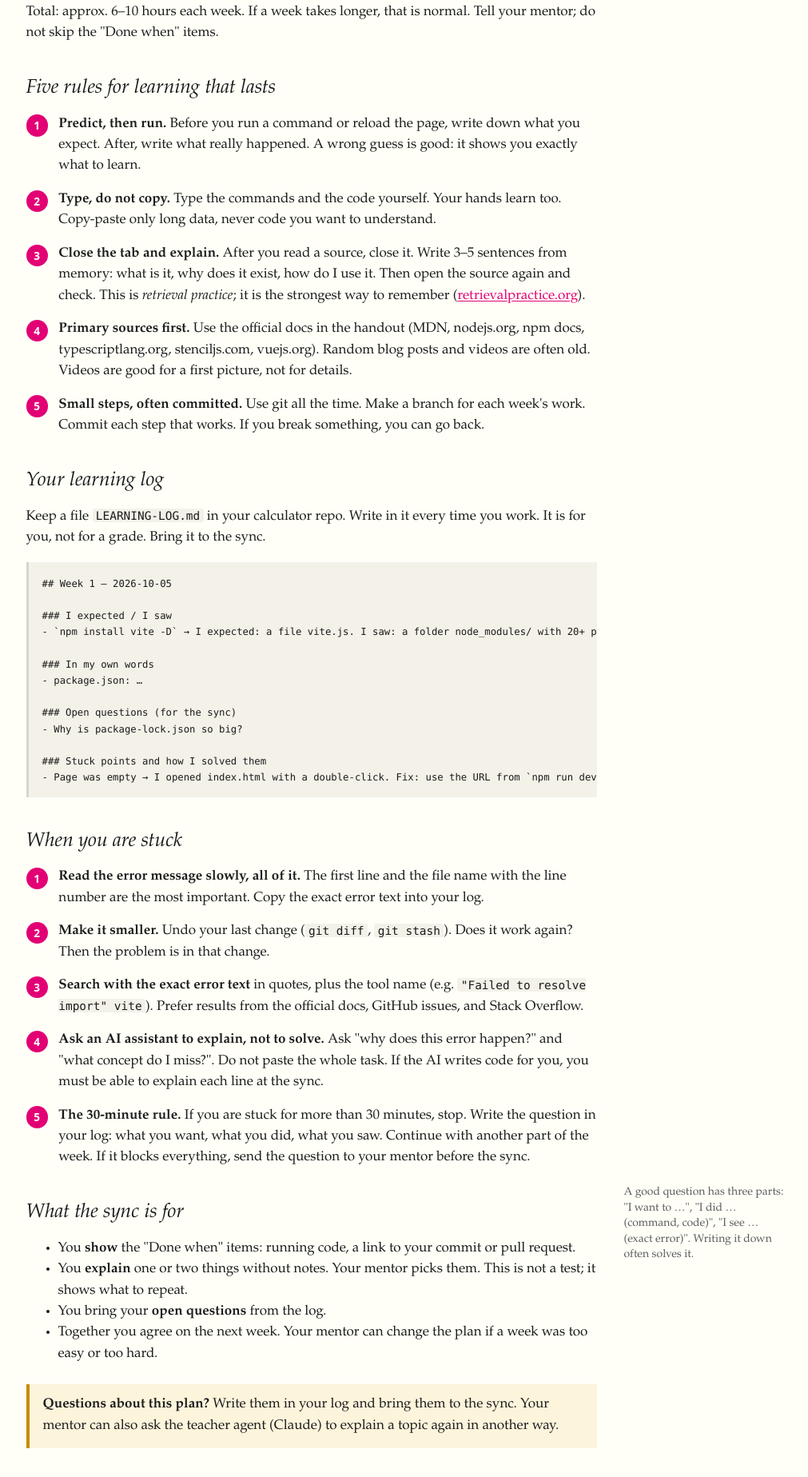
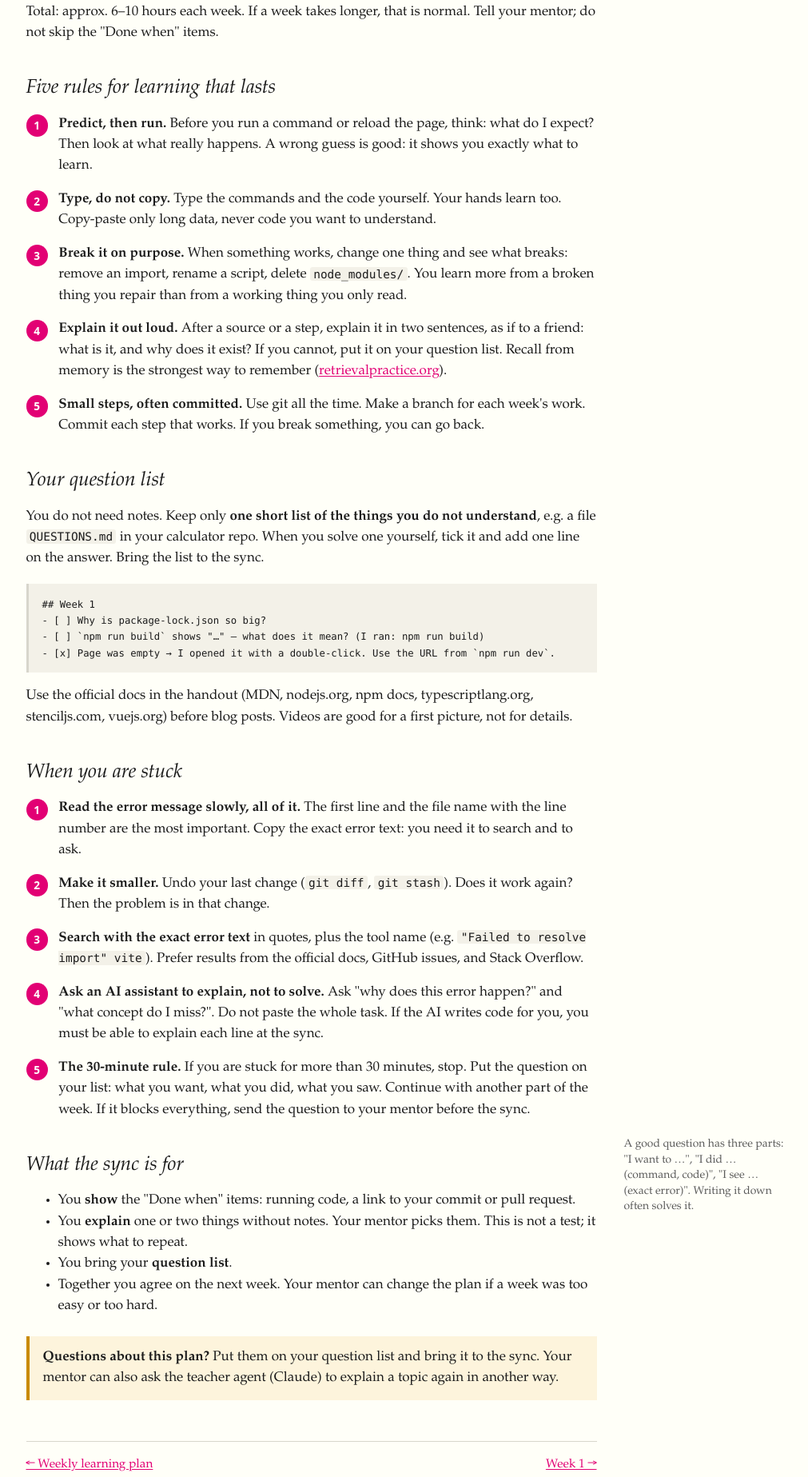
Before and after one commit to amir-ba/scale-learning, a plain HTML site: page reference/how-to-learn.html in a window 1280 px wide. Shown: the part 800-2647 px from the top of the page at 80% size, without its empty margins (157-1168 px from the left). Drawn offline with Linux system fonts and the light colour scheme.

Commit message:
Replace learning log with a question list; hands-on rules

```diff
--- a/reference/how-to-learn.html
+++ b/reference/how-to-learn.html
@@ -25,7 +25,7 @@
   <tr><th>When</th><th>What you do</th><th>Time</th></tr>
   <tr><td>Day 1 after the sync</td><td>Read the new week handout from top to bottom. Plan your time in your calendar.</td><td>15 min</td></tr>
   <tr><td>First half of the week</td><td><strong>Study</strong>: read and watch the sources in the handout. Take short notes in your own words.</td><td>approx. 3 h</td></tr>
-  <tr><td>Second half of the week</td><td><strong>Build</strong>: do the exercise (the lesson). Write in your learning log as you work.</td><td>approx. 3–5 h</td></tr>
+  <tr><td>Second half of the week</td><td><strong>Build</strong>: do the exercise (the lesson). Put each thing you do not understand on your question list.</td><td>approx. 3–5 h</td></tr>
   <tr><td>Day before the sync</td><td><strong>Check</strong>: do the self-check of the week. Prepare the items in "Bring to the sync".</td><td>30–60 min</td></tr>
   <tr><td>Sync</td><td>Show your result. Explain it. Ask your questions.</td><td>30–45 min</td></tr>
 </table>
@@ -33,36 +33,28 @@
 
 <h2>Five rules for learning that lasts</h2>
 <ol class="steps">
-  <li><strong>Predict, then run.</strong> Before you run a command or reload the page, write down what you expect. After, write what really happened. A wrong guess is good: it shows you exactly what to learn.</li>
+  <li><strong>Predict, then run.</strong> Before you run a command or reload the page, think: what do I expect? Then look at what really happens. A wrong guess is good: it shows you exactly what to learn.</li>
   <li><strong>Type, do not copy.</strong> Type the commands and the code yourself. Your hands learn too. Copy-paste only long data, never code you want to understand.</li>
-  <li><strong>Close the tab and explain.</strong> After you read a source, close it. Write 3–5 sentences from memory: what is it, why does it exist, how do I use it. Then open the source again and check. This is <em>retrieval practice</em>; it is the strongest way to remember (<a href="https://www.retrievalpractice.org/">retrievalpractice.org</a>).</li>
-  <li><strong>Primary sources first.</strong> Use the official docs in the handout (MDN, nodejs.org, npm docs, typescriptlang.org, stenciljs.com, vuejs.org). Random blog posts and videos are often old. Videos are good for a first picture, not for details.</li>
+  <li><strong>Break it on purpose.</strong> When something works, change one thing and see what breaks: remove an import, rename a script, delete <code>node_modules/</code>. You learn more from a broken thing you repair than from a working thing you only read.</li>
+  <li><strong>Explain it out loud.</strong> After a source or a step, explain it in two sentences, as if to a friend: what is it, and why does it exist? If you cannot, put it on your question list. Recall from memory is the strongest way to remember (<a href="https://www.retrievalpractice.org/">retrievalpractice.org</a>).</li>
   <li><strong>Small steps, often committed.</strong> Use git all the time. Make a branch for each week's work. Commit each step that works. If you break something, you can go back.</li>
 </ol>
 
-<h2>Your learning log</h2>
-<p>Keep a file <code>LEARNING-LOG.md</code> in your calculator repo. Write in it every time you work. It is for you, not for a grade. Bring it to the sync.</p>
-<pre><code>## Week 1 — 2026-10-05
-
-### I expected / I saw
-- `npm install vite -D` → I expected: a file vite.js. I saw: a folder node_modules/ with 20+ packages. Why so many? → dependencies of vite.
-
-### In my own words
-- package.json: …
-
-### Open questions (for the sync)
-- Why is package-lock.json so big?
-
-### Stuck points and how I solved them
-- Page was empty → I opened index.html with a double-click. Fix: use the URL from `npm run dev`.</code></pre>
+<h2 id="questions">Your question list</h2>
+<p>You do not need notes. Keep only <strong>one short list of the things you do not understand</strong>, e.g. a file <code>QUESTIONS.md</code> in your calculator repo. When you solve one yourself, tick it and add one line on the answer. Bring the list to the sync.</p>
+<pre><code>## Week 1
+- [ ] Why is package-lock.json so big?
+- [ ] `npm run build` shows "…" — what does it mean? (I ran: npm run build)
+- [x] Page was empty → I opened it with a double-click. Use the URL from `npm run dev`.</code></pre>
+<p>Use the official docs in the handout (MDN, nodejs.org, npm docs, typescriptlang.org, stenciljs.com, vuejs.org) before blog posts. Videos are good for a first picture, not for details.</p>
 
 <h2>When you are stuck</h2>
 <ol class="steps">
-  <li><strong>Read the error message slowly, all of it.</strong> The first line and the file name with the line number are the most important. Copy the exact error text into your log.</li>
+  <li><strong>Read the error message slowly, all of it.</strong> The first line and the file name with the line number are the most important. Copy the exact error text: you need it to search and to ask.</li>
   <li><strong>Make it smaller.</strong> Undo your last change (<code>git diff</code>, <code>git stash</code>). Does it work again? Then the problem is in that change.</li>
   <li><strong>Search with the exact error text</strong> in quotes, plus the tool name (e.g. <code>"Failed to resolve import" vite</code>). Prefer results from the official docs, GitHub issues, and Stack Overflow.</li>
   <li><strong>Ask an AI assistant to explain, not to solve.</strong> Ask "why does this error happen?" and "what concept do I miss?". Do not paste the whole task. If the AI writes code for you, you must be able to explain each line at the sync.</li>
-  <li><strong>The 30-minute rule.</strong> If you are stuck for more than 30 minutes, stop. Write the question in your log: what you want, what you did, what you saw. Continue with another part of the week. If it blocks everything, send the question to your mentor before the sync.</li>
+  <li><strong>The 30-minute rule.</strong> If you are stuck for more than 30 minutes, stop. Put the question on your list: what you want, what you did, what you saw. Continue with another part of the week. If it blocks everything, send the question to your mentor before the sync.</li>
 </ol>
 <p class="sidenote">A good question has three parts: "I want to …", "I did … (command, code)", "I see … (exact error)". Writing it down often solves it.</p>
 
@@ -70,7 +62,7 @@
 <ul>
   <li>You <strong>show</strong> the "Done when" items: running code, a link to your commit or pull request.</li>
   <li>You <strong>explain</strong> one or two things without notes. Your mentor picks them. This is not a test; it shows what to repeat.</li>
-  <li>You bring your <strong>open questions</strong> from the log.</li>
+  <li>You bring your <strong>question list</strong>.</li>
   <li>Together you agree on the next week. Your mentor can change the plan if a week was too easy or too hard.</li>
 </ul>
 
@@ -80,14 +72,14 @@
   <li><strong>Recall (5 min).</strong> Ask 2–3 questions from <em>older</em> weeks without notes. Use the "Checkpoint" section of the week handout.</li>
   <li><strong>Show (10 min).</strong> The student shows the "Done when" items. Look at the commits, not only at the result.</li>
   <li><strong>Explain (10 min).</strong> Pick one file or concept. The student explains it line by line. Ask "why?" twice. Do not correct at once; ask a question that leads to the gap.</li>
-  <li><strong>Questions (10 min).</strong> Go through the open questions in the learning log. If you do not know an answer, look it up together — this shows how a professional finds answers.</li>
+  <li><strong>Questions (10 min).</strong> Go through the question list. If you do not know an answer, look it up together — this shows how a professional finds answers.</li>
   <li><strong>Next week (5 min).</strong> Hand out the next week. Agree on what to cut or extend.</li>
 </ol>
 <p>After the sync, tell the teacher agent (Claude) what went well and what was hard. It writes a learning record and adapts the next week handout.</p>
 </div>
 
 <div class="box ask">
-<p><strong>Questions about this plan?</strong> Write them in your log and bring them to the sync. Your mentor can also ask the teacher agent (Claude) to explain a topic again in another way.</p>
+<p><strong>Questions about this plan?</strong> Put them on your question list and bring it to the sync. Your mentor can also ask the teacher agent (Claude) to explain a topic again in another way.</p>
 </div>
 
 <nav class="course">
```
Also changed, not shown: lessons/0001-calculator-from-unpkg-to-npm.html (+3 -3 lines), weeks/week-01.html (+6 -6 lines), 1 other file.
